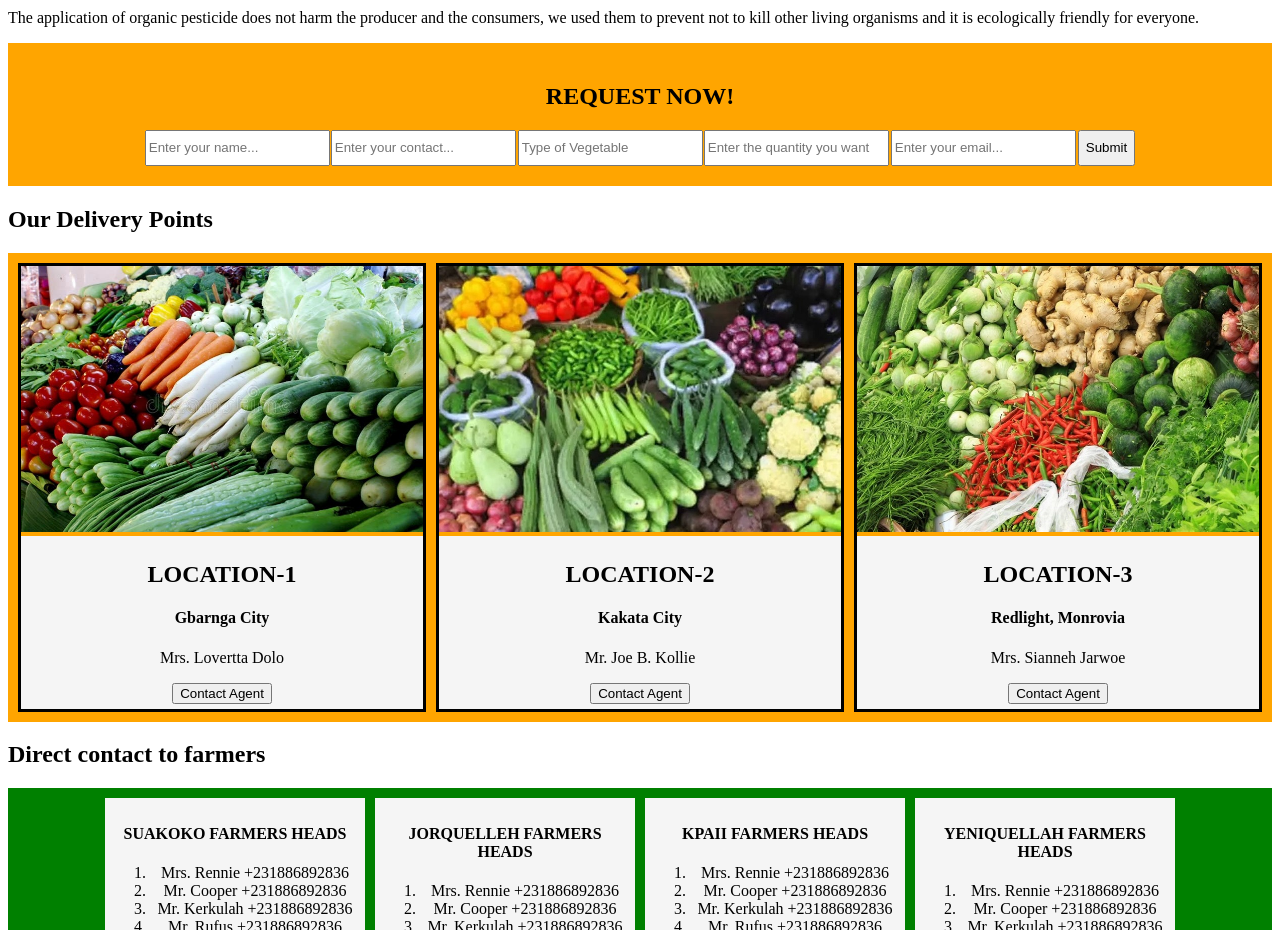
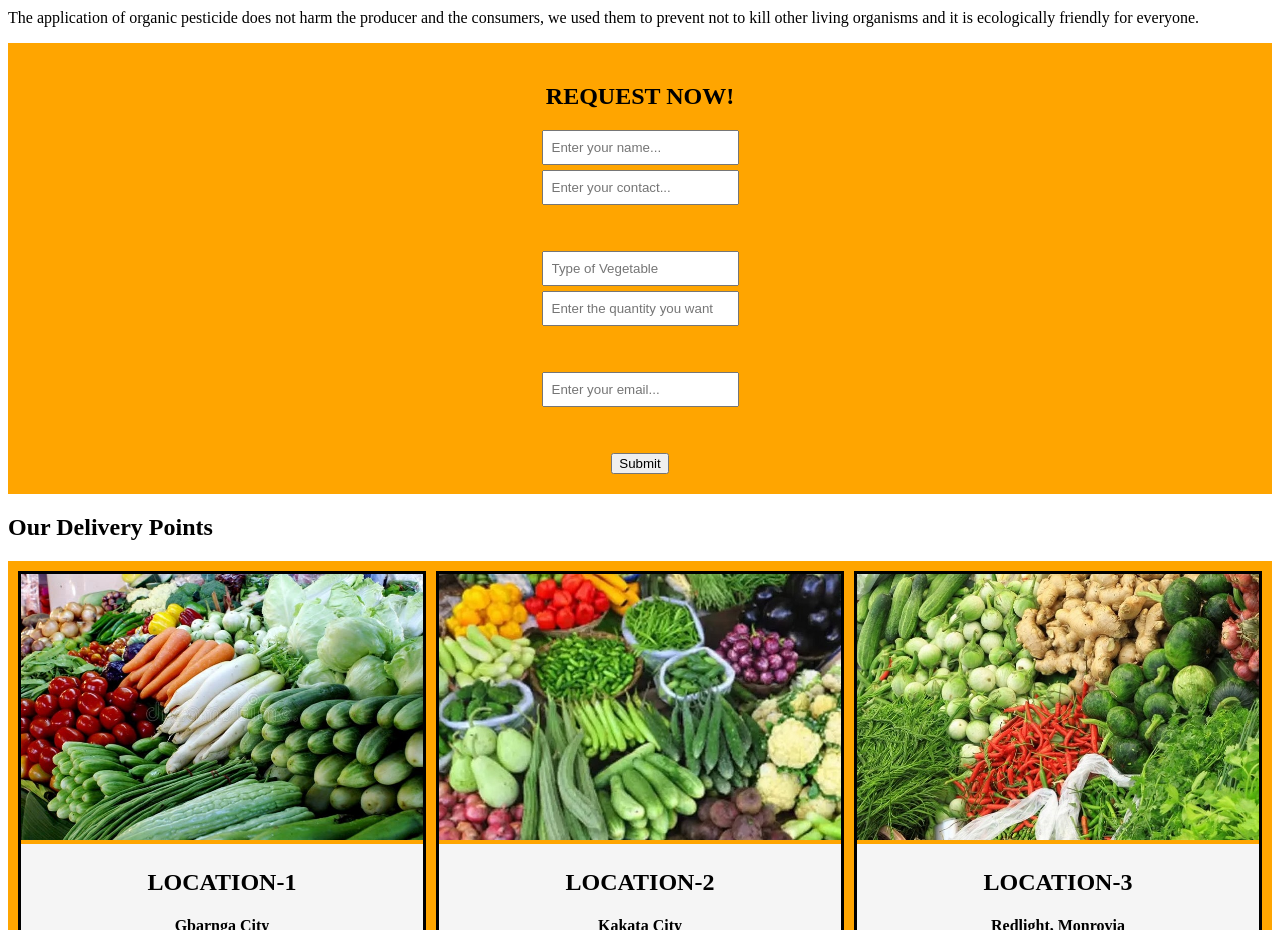
Before and after one commit to weegiepewee/odc-final-project, a plain HTML site: page index.html in a window 1280 px wide. Shown: the part 2280-3210 px from the top of the page. Drawn offline with Linux system fonts and the light colour scheme.

Commit message:
Update style.css

```diff
--- a/style.css
+++ b/style.css
@@ -81,11 +81,16 @@ a{
 	text-align: center;
 		}
 
+
 .request-form{
 	display: flex;
-	flex-wrap: wrap;
+	flex-direction: column;
+	align-items: center;
 	justify-content: center;
-	gap: 1px;
+	gap: 5px;
+}
+input{
+	padding: 8px;
 }
 .location-container{
 	display: flex;
```
